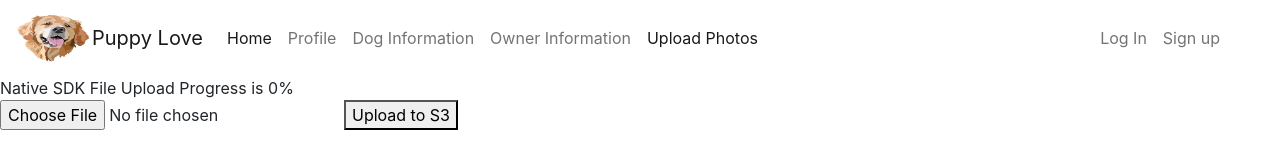
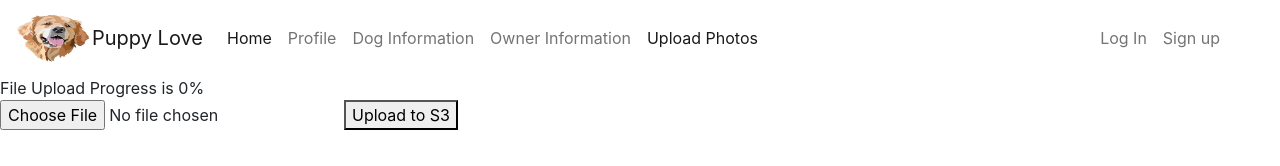
Before and after one commit to toriziegler/PuppyLove, a React (Create React App) app in the folder ghi/: page /upload in a window 1280 px wide. Shown: the top 166 px of the page. Built offline with nearby package versions, Linux system fonts and the light colour scheme; no server answers.

Commit message:
upload image file working from react

```diff
--- a/ghi/src/UploadImageToS3.jsx
+++ b/ghi/src/UploadImageToS3.jsx
@@ -6,6 +6,8 @@ const AWSREGION = process.env.REACT_APP_REGION;
 const KEY_ID = process.env.REACT_APP_AWS_ACCESS_KEY_ID;
 const ACCESS_KEY = process.env.REACT_APP_AWS_SECRET_ACCESS_KEY;
 
+console.log(AWSREGION)
+console.log("bucket:", BUCKET_NAME)
 
 const S3_BUCKET = BUCKET_NAME;
 const REGION = AWSREGION;
@@ -36,7 +38,7 @@ const UploadImageToS3WithNativeSdk = () => {
             ACL: 'public-read',
             Body: file,
             Bucket: S3_BUCKET,
-            Key: file.name
+            Key: `media/${file.name}`
         };
 
         myBucket.putObject(params)
@@ -50,7 +52,7 @@ const UploadImageToS3WithNativeSdk = () => {
 
 
     return <div>
-        <div>Native SDK File Upload Progress is {progress}%</div>
+        <div>File Upload Progress is {progress}%</div>
         <input type="file" onChange={handleFileInput} />
         <button onClick={() => uploadFile(selectedFile)}> Upload to S3</button>
     </div>
```
